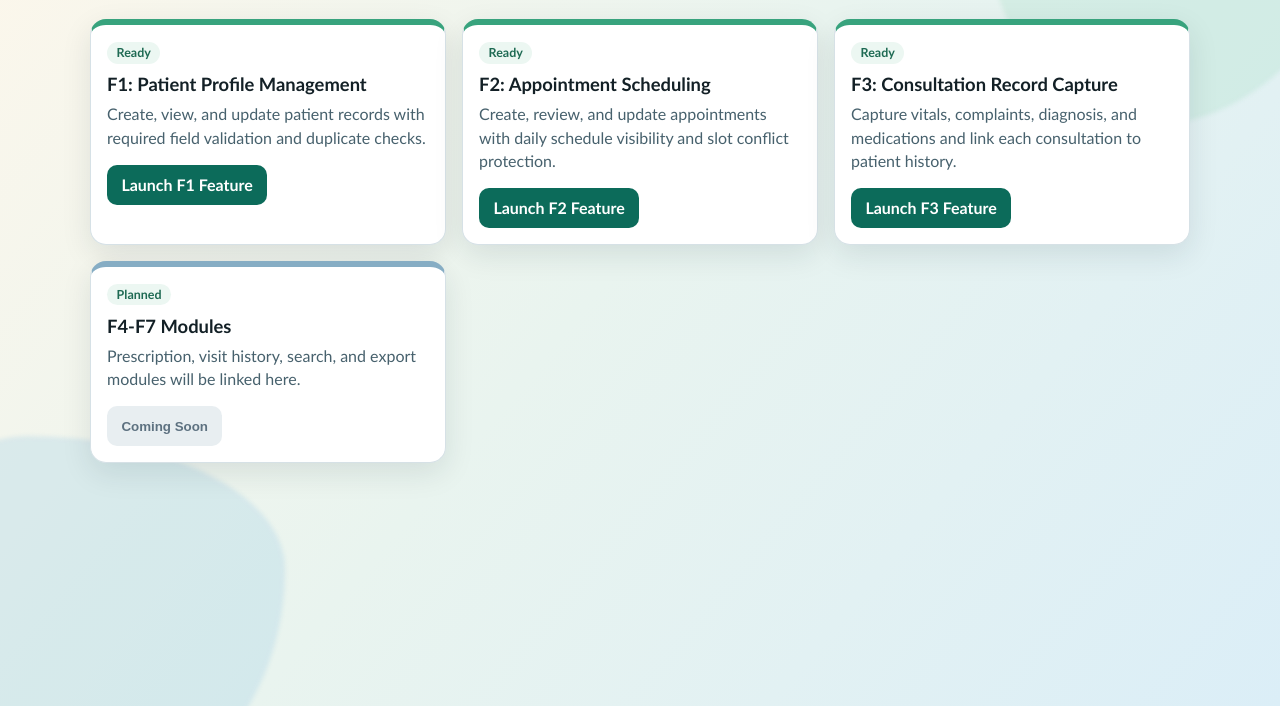
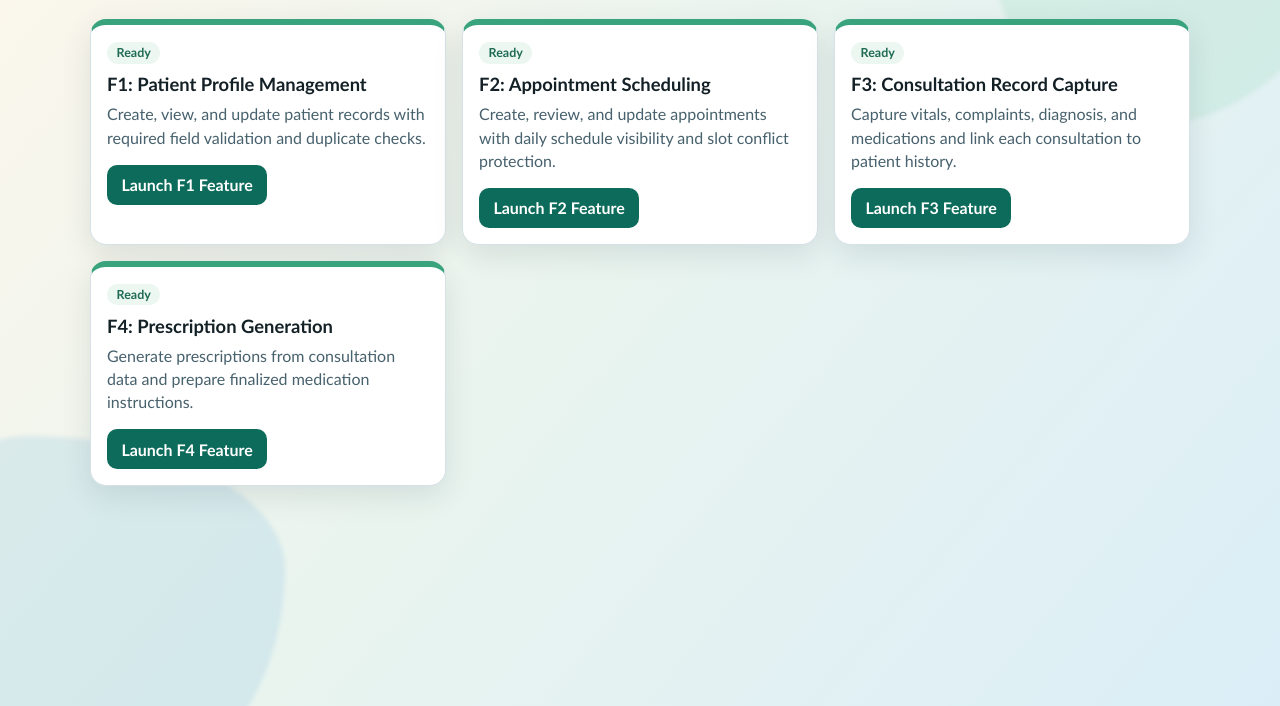
Before and after one commit to Preety-gandhi/AI-Demo-Project, a website: page src/index.html in a window 1280 px wide. Shown: the part 134-840 px from the top of the page. Drawn offline with Linux system fonts and the light colour scheme.

Commit message:
updated UI changes with F4

```diff
--- a/src/index.html
+++ b/src/index.html
@@ -39,11 +39,11 @@
           <a class="launch-btn" href="./f3/index.html">Launch F3 Feature</a>
         </article>
 
-        <article class="feature-card feature-card-soon" aria-disabled="true">
-          <div class="status-pill">Planned</div>
-          <h2>F4-F7 Modules</h2>
-          <p>Prescription, visit history, search, and export modules will be linked here.</p>
-          <button class="launch-btn" type="button" disabled>Coming Soon</button>
+        <article class="feature-card feature-card-live">
+          <div class="status-pill">Ready</div>
+          <h2>F4: Prescription Generation</h2>
+          <p>Generate prescriptions from consultation data and prepare finalized medication instructions.</p>
+          <a class="launch-btn" href="./f4/index.html">Launch F4 Feature</a>
         </article>
       </section>
     </main>
```
